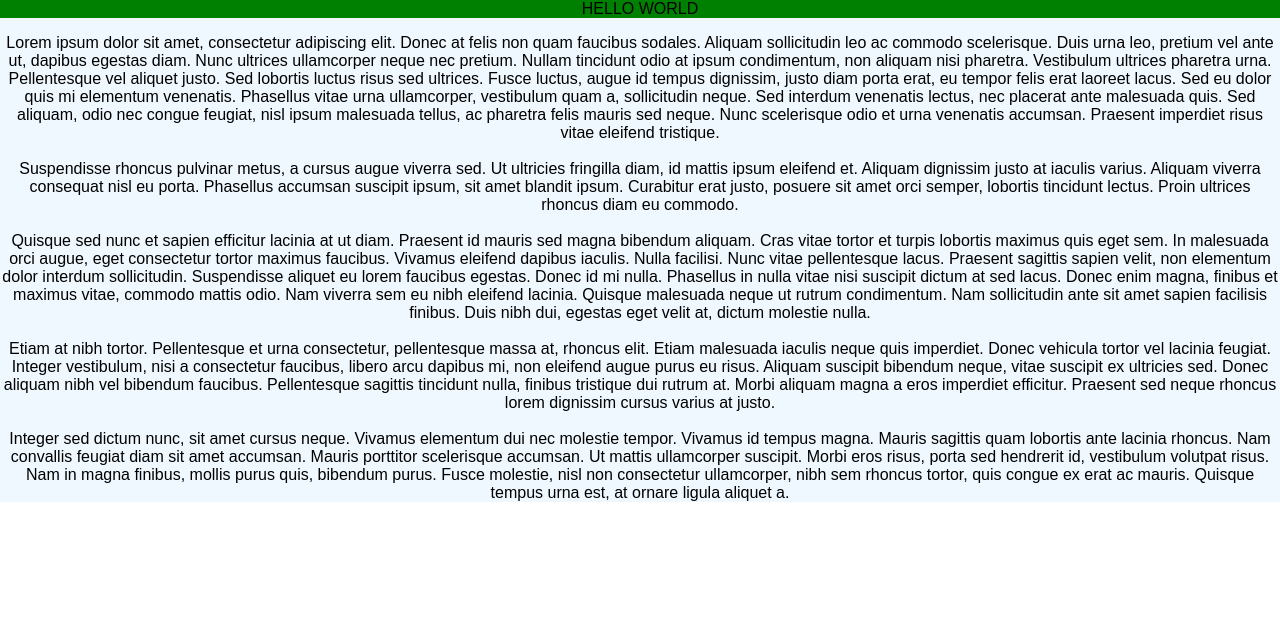
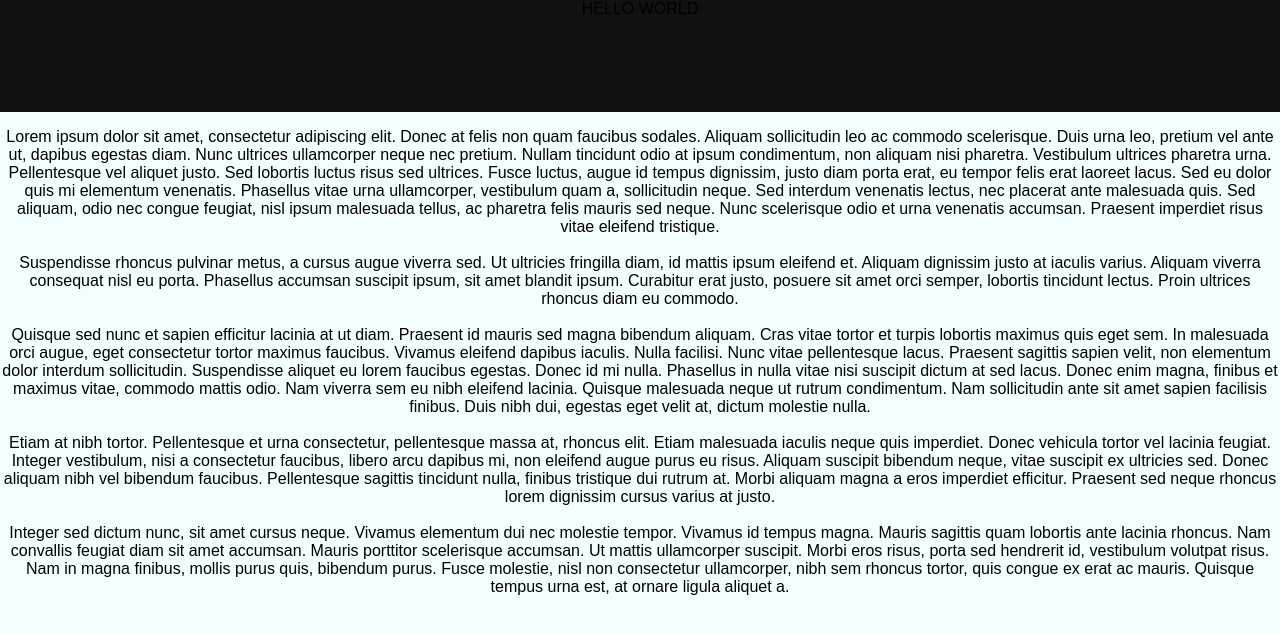
Before and after one commit to sambbabbeal/just-watch-clone, a React (Create React App) app: page / in a window 1280 px wide. Shown: the top 634 px of the page. Built offline with nearby package versions, Linux system fonts and the light colour scheme.

Commit message:
iso layout css figma

```diff
--- a/src/App.css
+++ b/src/App.css
@@ -24,9 +24,20 @@
 }
 
 .website {
-  background-color:aliceblue
+  background-color:#F3FEFF;
+  height:calc(100vh - 7.6rem)
 }
 
 .header-content {
-background-color:green
+background-color:#111;
+height:7rem
 }
+
+.principale-content {
+  height:  100%;
+  background-color:#F3FEFF;
+}
+
+p {
+  height: calc(100%  - 7rem)
+}
```
